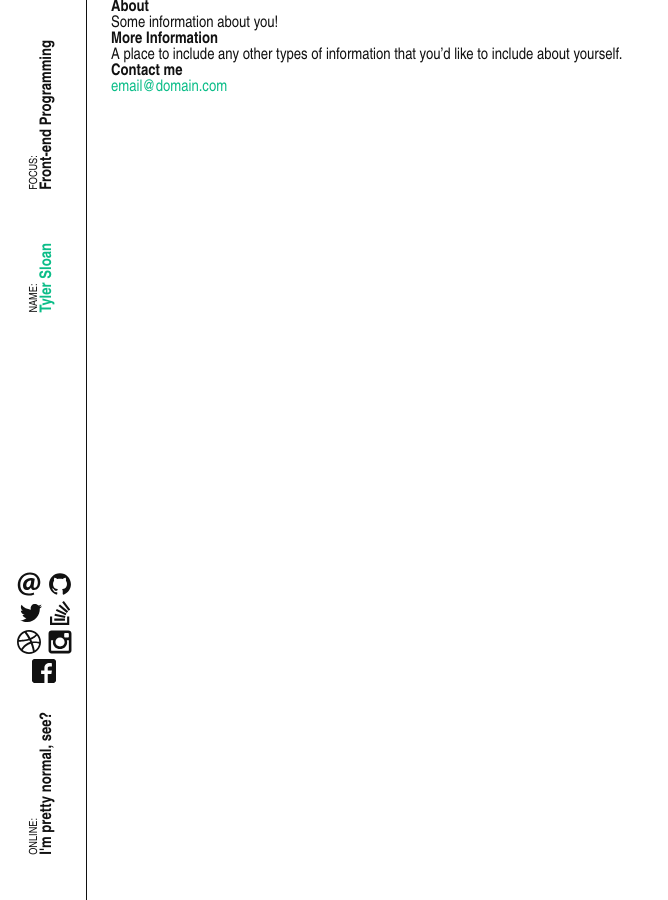
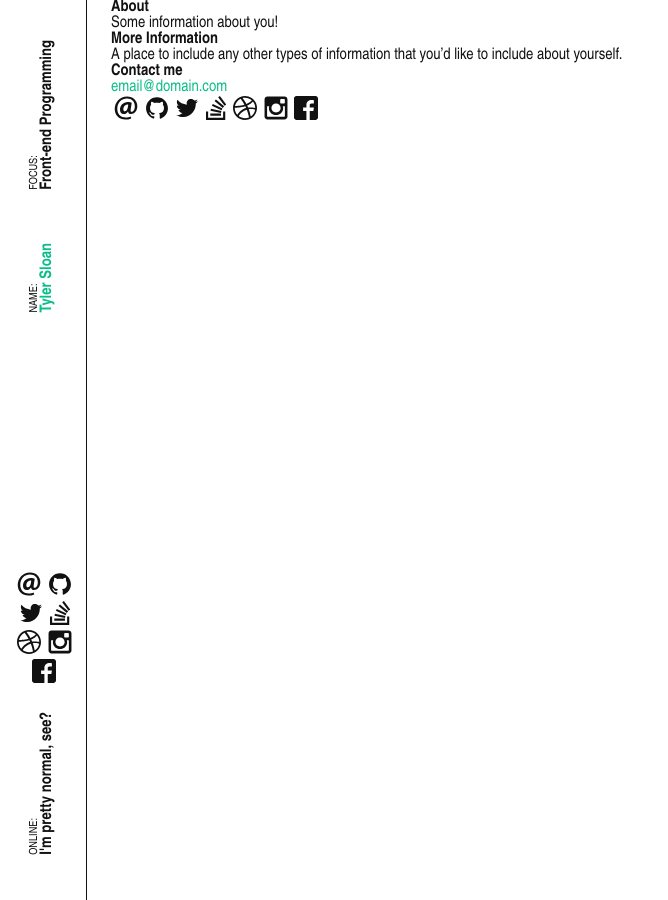
Before and after one commit to tylersloan/tylersloan.github.io, a Jekyll site: the page built from about.md, in a window 1280 px wide. Shown: the whole page, without its empty margins (0-668 px from the left). Built offline with Jekyll 4.4.1, drawn with Linux system fonts in a browser that asks for light colours; Markdown is read by kramdown in place of the engine named in the settings.

Commit message:
add social links to about.md

```diff
--- a/about.md
+++ b/about.md
@@ -13,3 +13,7 @@ A place to include any other types of information that you'd like to include abo
 ### Contact me
 
 [email@domain.com](mailto:email@domain.com)
+
+<ul class="list--social">
+  {% include svg-icons.html %}
+</ul>
```
